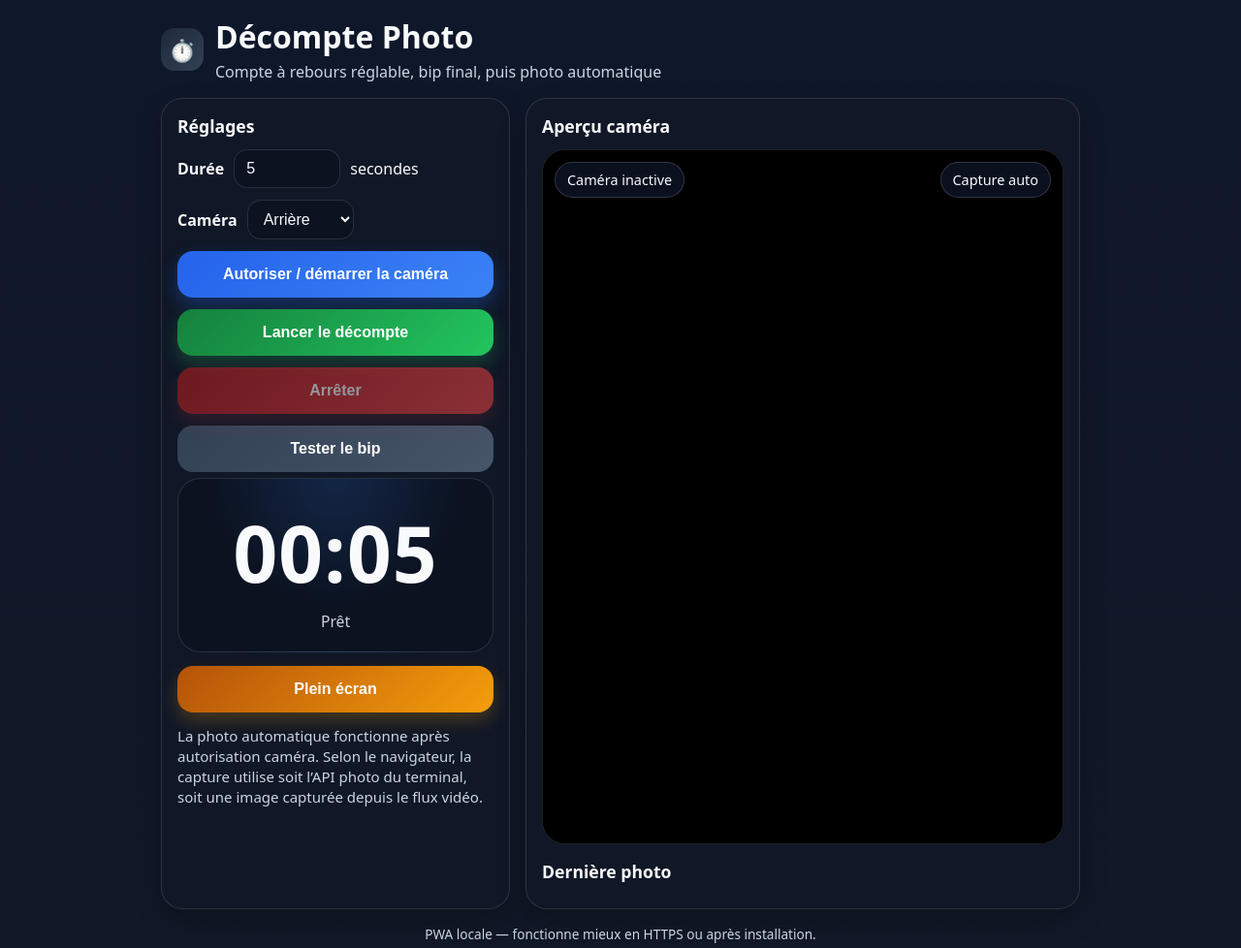
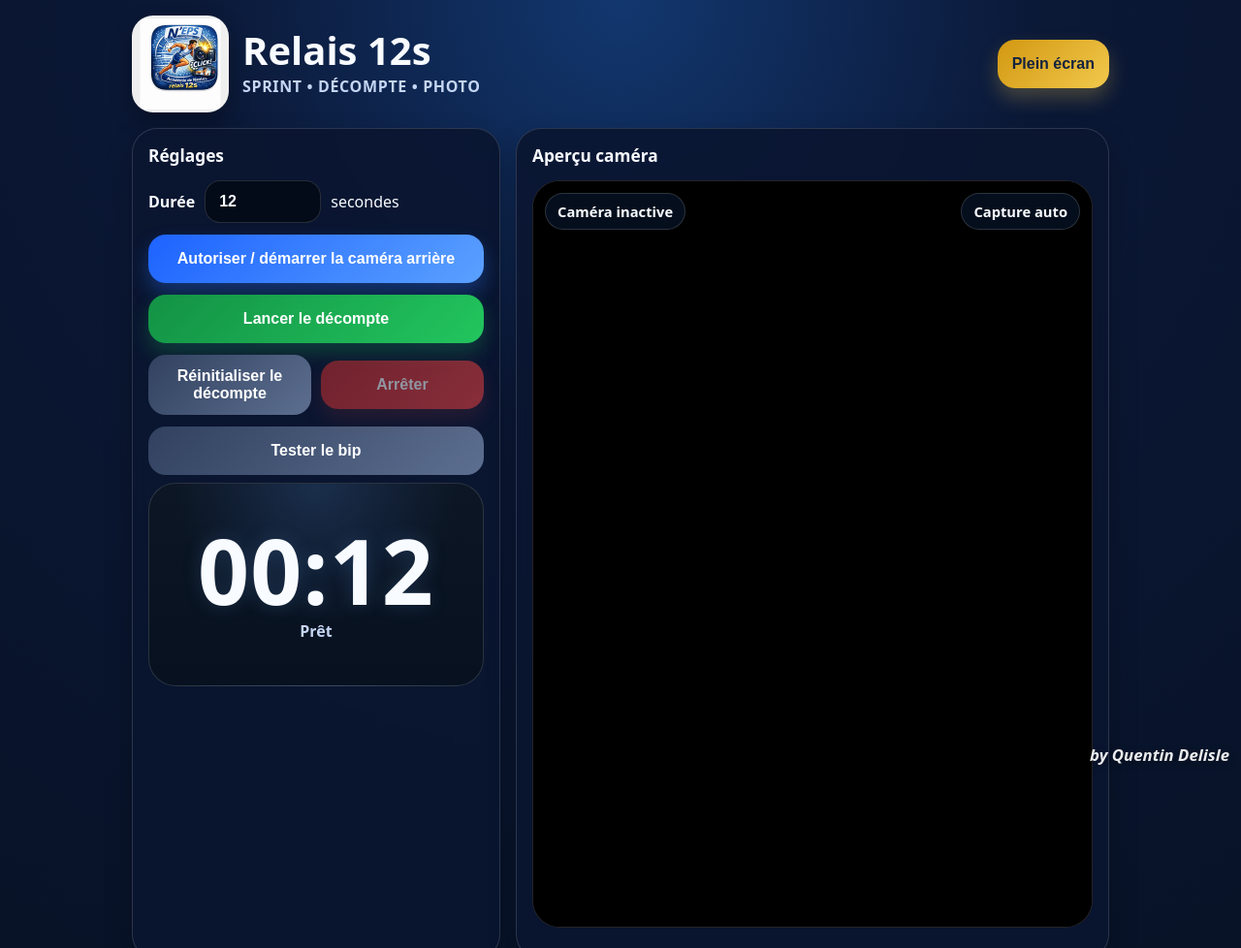
Before and after one commit to quentindelisle-cyber/12s, a plain HTML site: page index.html in a window 1280 px wide. Shown: the top 978 px of the page at 97% size. Drawn offline with Linux system fonts and the light colour scheme.

Commit message:
Add files via upload

```diff
--- a/index.html
+++ b/index.html
@@ -3,116 +3,255 @@
 <head>
   <meta charset="UTF-8" />
   <meta name="viewport" content="width=device-width, initial-scale=1, viewport-fit=cover" />
-  <meta name="theme-color" content="#0f172a" />
+  <meta name="theme-color" content="#0b1836" />
   <meta name="apple-mobile-web-app-capable" content="yes" />
   <meta name="apple-mobile-web-app-status-bar-style" content="black-translucent" />
-  <meta name="apple-mobile-web-app-title" content="Décompte Photo" />
-  <title>Décompte Photo</title>
+  <meta name="apple-mobile-web-app-title" content="Relais 12s" />
+  <title>Relais 12s</title>
   <link rel="manifest" href="manifest.json" />
   <link rel="icon" type="image/png" href="icon-192.png" />
   <style>
     :root {
-      --bg: #0f172a;
-      --card: #111827;
-      --card2: #1f2937;
-      --text: #f8fafc;
-      --muted: #cbd5e1;
-      --accent: #3b82f6;
-      --accent2: #60a5fa;
-      --ok: #22c55e;
-      --warn: #f59e0b;
-      --danger: #ef4444;
-      --border: rgba(255,255,255,0.12);
+      --bg1: #071225;
+      --bg2: #0b1836;
+      --card: rgba(10, 22, 48, 0.90);
+      --card-border: rgba(255,255,255,0.14);
+      --text: #f8fbff;
+      --muted: #c5d6f4;
+      --blue: #2e79ff;
+      --blue2: #6eb2ff;
+      --green: #22c55e;
+      --red: #ef4444;
+      --yellow: #f2c94c;
     }
     * { box-sizing: border-box; }
-    html, body { margin: 0; padding: 0; background: linear-gradient(180deg, #0f172a 0%, #111827 100%); color: var(--text); font-family: system-ui, -apple-system, Segoe UI, Roboto, Arial, sans-serif; }
+    html, body {
+      margin: 0;
+      min-height: 100%;
+      background: radial-gradient(circle at top, #12376f 0%, var(--bg2) 35%, var(--bg1) 100%);
+      color: var(--text);
+      font-family: system-ui, -apple-system, Segoe UI, Roboto, Arial, sans-serif;
+    }
     body { min-height: 100vh; }
-    .app { width: min(100%, 980px); margin: 0 auto; padding: 16px 16px 32px; }
-    .title { display:flex; align-items:center; gap:12px; margin-bottom: 16px; }
-    .badge { width: 44px; height: 44px; border-radius: 14px; background: linear-gradient(135deg, #1e293b, #334155); display:grid; place-items:center; font-size: 22px; }
-    h1 { font-size: clamp(1.4rem, 2.5vw, 2rem); margin: 0; }
-    .subtitle { color: var(--muted); margin-top: 4px; }
-    .grid { display: grid; grid-template-columns: 1fr; gap: 16px; }
-    @media (min-width: 860px) { .grid { grid-template-columns: 360px 1fr; } }
-    .card { background: rgba(17, 24, 39, 0.92); border: 1px solid var(--border); border-radius: 22px; padding: 16px; box-shadow: 0 12px 28px rgba(0,0,0,0.22); }
-    .card h2 { margin: 0 0 12px; font-size: 1.1rem; }
+    .app {
+      width: min(100%, 1040px);
+      margin: 0 auto;
+      padding: 16px 16px 64px;
+      position: relative;
+    }
+    .header {
+      display: flex;
+      align-items: center;
+      justify-content: space-between;
+      gap: 12px;
+      margin-bottom: 16px;
+    }
+    .brand {
+      display: flex;
+      align-items: center;
+      gap: 14px;
+      min-width: 0;
+    }
+    .brand img.logo {
+      width: clamp(70px, 12vw, 100px);
+      height: clamp(70px, 12vw, 100px);
+      object-fit: contain;
+      border-radius: 22px;
+      box-shadow: 0 10px 22px rgba(0,0,0,0.28);
+      background: rgba(255,255,255,0.08);
+    }
+    .brand-text h1 {
+      margin: 0;
+      font-size: clamp(1.55rem, 3.2vw, 2.5rem);
+      line-height: 1;
+    }
+    .brand-text .sub {
+      margin-top: 6px;
+      color: var(--muted);
+      font-weight: 700;
+      letter-spacing: .04em;
+      text-transform: uppercase;
+      font-size: clamp(.82rem, 1.6vw, 1rem);
+    }
+    .top-actions {
+      display: flex;
+      gap: 10px;
+      align-items: center;
+      flex-wrap: wrap;
+      justify-content: flex-end;
+    }
+    .grid {
+      display: grid;
+      grid-template-columns: 1fr;
+      gap: 16px;
+    }
+    @media (min-width: 900px) {
+      .grid { grid-template-columns: 380px 1fr; }
+    }
+    .card {
+      background: var(--card);
+      border: 1px solid var(--card-border);
+      border-radius: 26px;
+      padding: 16px;
+      box-shadow: 0 14px 30px rgba(0,0,0,0.24);
+      backdrop-filter: blur(8px);
+    }
+    .card h2 {
+      margin: 0 0 14px;
+      font-size: 1.08rem;
+    }
     .row { display: flex; gap: 10px; flex-wrap: wrap; align-items: center; }
     .row + .row { margin-top: 12px; }
-    label { font-weight: 600; }
-    input[type="number"], select {
-      width: 110px; background: #0b1220; color: var(--text); border: 1px solid var(--border); border-radius: 14px;
-      padding: 10px 12px; font-size: 1rem;
+    label { font-weight: 800; }
+    input[type="number"] {
+      width: 120px;
+      background: rgba(3, 10, 22, 0.88);
+      color: var(--text);
+      border: 1px solid var(--card-border);
+      border-radius: 16px;
+      padding: 12px 14px;
+      font-size: 1rem;
+      font-weight: 700;
     }
-    button {
-      appearance: none; border: none; border-radius: 16px; padding: 12px 14px; font-size: 1rem; font-weight: 700;
-      color: white; cursor: pointer; min-height: 48px;
-      background: linear-gradient(135deg, #2563eb, #3b82f6);
-      box-shadow: 0 8px 18px rgba(37,99,235,0.35);
+    button, a.dl {
+      appearance: none;
+      border: none;
+      border-radius: 18px;
+      padding: 13px 15px;
+      min-height: 50px;
+      font-size: 1rem;
+      font-weight: 800;
+      color: white;
+      cursor: pointer;
+      text-decoration: none;
+      display: inline-flex;
+      align-items: center;
+      justify-content: center;
+      text-align: center;
     }
-    button.secondary { background: linear-gradient(135deg, #334155, #475569); box-shadow: none; }
-    button.success { background: linear-gradient(135deg, #15803d, #22c55e); box-shadow: 0 8px 18px rgba(34,197,94,0.25); }
-    button.warn { background: linear-gradient(135deg, #b45309, #f59e0b); box-shadow: 0 8px 18px rgba(245,158,11,0.25); }
-    button.danger { background: linear-gradient(135deg, #b91c1c, #ef4444); box-shadow: 0 8px 18px rgba(239,68,68,0.25); }
+    button.primary { background: linear-gradient(135deg, #1d63ff, #5ba1ff); box-shadow: 0 10px 20px rgba(46,121,255,.33); }
+    button.secondary { background: linear-gradient(135deg, #31415f, #5d6f90); }
+    button.success { background: linear-gradient(135deg, #139245, #22c55e); box-shadow: 0 10px 20px rgba(34,197,94,.23); }
+    button.warn { background: linear-gradient(135deg, #d29812, #f2c94c); color: #13233f; box-shadow: 0 10px 20px rgba(242,201,76,.26); }
+    button.danger { background: linear-gradient(135deg, #c52d2d, #ef4444); box-shadow: 0 10px 20px rgba(239,68,68,.23); }
     button:disabled { opacity: .55; cursor: not-allowed; }
     .full { width: 100%; }
+    .split > * { flex: 1 1 0; }
     .timer {
-      display:grid; place-items:center; min-height: 180px; border-radius: 24px;
-      background: radial-gradient(circle at top, rgba(59,130,246,.18), transparent 55%), #0b1220;
-      border: 1px solid var(--border);
-      text-align: center; margin-top: 6px;
+      margin-top: 8px;
+      border-radius: 28px;
+      min-height: 210px;
+      border: 1px solid var(--card-border);
+      background:
+        radial-gradient(circle at top, rgba(91,161,255,.18), transparent 54%),
+        linear-gradient(180deg, rgba(255,255,255,.03), rgba(255,255,255,.01)),
+        rgba(5, 14, 29, 0.95);
+      display: grid;
+      place-items: center;
+      text-align: center;
+      padding: 20px;
     }
-    .time { font-size: clamp(3rem, 10vw, 5rem); font-weight: 800; letter-spacing: 1px; }
-    .status { color: var(--muted); margin-top: 6px; font-size: 0.98rem; }
-    .video-wrap { position: relative; border-radius: 24px; overflow: hidden; background: #000; border: 1px solid var(--border); aspect-ratio: 3 / 4; }
-    video, canvas.preview { width: 100%; height: 100%; object-fit: cover; display: block; background: #000; }
+    .time {
+      font-size: clamp(3.2rem, 12vw, 5.8rem);
+      font-weight: 900;
+      line-height: .95;
+      letter-spacing: 1px;
+      text-shadow: 0 0 20px rgba(110,178,255,.18);
+    }
+    .status { margin-top: 8px; color: var(--muted); font-size: 1rem; font-weight: 700; }
+    .video-wrap {
+      position: relative;
+      border-radius: 28px;
+      overflow: hidden;
+      background: #000;
+      border: 1px solid var(--card-border);
+      aspect-ratio: 3 / 4;
+    }
+    video, canvas.preview, img#photo {
+      width: 100%;
+      height: 100%;
+      object-fit: cover;
+      display: block;
+      background: #000;
+    }
     .camera-overlay {
-      position: absolute; inset: 0; display:flex; align-items:flex-start; justify-content:space-between; padding: 12px; pointer-events:none;
+      position: absolute;
+      inset: 0;
+      display: flex;
+      align-items: flex-start;
+      justify-content: space-between;
+      padding: 12px;
+      pointer-events: none;
     }
-    .pill { background: rgba(15,23,42,.72); backdrop-filter: blur(8px); border: 1px solid rgba(255,255,255,.16); border-radius: 999px; padding: 8px 12px; font-size: .9rem; }
+    .pill {
+      background: rgba(7, 18, 37, .78);
+      border: 1px solid rgba(255,255,255,.16);
+      border-radius: 999px;
+      padding: 8px 12px;
+      font-size: .92rem;
+      font-weight: 700;
+      backdrop-filter: blur(8px);
+    }
     .gallery { margin-top: 16px; }
-    .gallery img { width: 100%; border-radius: 18px; display:block; border: 1px solid var(--border); }
-    .note { color: var(--muted); font-size: .94rem; line-height: 1.4; }
+    .gallery h2 { margin-bottom: 10px; }
     .hidden { display: none !important; }
-    .footer { margin-top: 16px; color: var(--muted); font-size: .85rem; text-align:center; }
-    a.dl {
-      display:inline-flex; align-items:center; justify-content:center; text-decoration:none; color:white; margin-top: 10px;
-      border-radius: 16px; min-height: 48px; padding: 12px 14px; font-weight: 700; background: linear-gradient(135deg, #15803d, #22c55e);
+    .footer-signature {
+      position: fixed;
+      right: 12px;
+      bottom: calc(10px + env(safe-area-inset-bottom));
+      z-index: 20;
+      color: rgba(255,255,255,.92);
+      font-size: clamp(.9rem, 2vw, 1.05rem);
+      font-style: italic;
+      font-weight: 700;
+      text-shadow: 0 2px 8px rgba(0,0,0,.45);
+      pointer-events: none;
+    }
+    .footer-note {
+      margin-top: 14px;
+      text-align: center;
+      color: var(--muted);
+      font-size: .86rem;
+    }
+    @media (max-width: 620px) {
+      .header { align-items: flex-start; flex-direction: column; }
+      .top-actions { width: 100%; justify-content: stretch; }
+      .top-actions > * { flex: 1 1 0; }
     }
   </style>
 </head>
 <body>
   <div class="app">
-    <div class="title">
-      <div class="badge">⏱️</div>
-      <div>
-        <h1>Décompte Photo</h1>
-        <div class="subtitle">Compte à rebours réglable, bip final, puis photo automatique</div>
+    <header class="header">
+      <div class="brand">
+        <img class="logo" src="icon-square.png" alt="Logo Relais 12s" />
+        <div class="brand-text">
+          <h1>Relais 12s</h1>
+          <div class="sub">Sprint • Décompte • Photo</div>
+        </div>
       </div>
-    </div>
+      <div class="top-actions">
+        <button id="btnFullscreen" class="warn">Plein écran</button>
+      </div>
+    </header>
 
     <div class="grid">
       <section class="card">
         <h2>Réglages</h2>
         <div class="row">
           <label for="seconds">Durée</label>
-          <input id="seconds" type="number" min="1" max="3600" value="5" />
+          <input id="seconds" type="number" min="1" max="3600" value="12" />
           <span>secondes</span>
         </div>
         <div class="row">
-          <label for="cameraFacing">Caméra</label>
-          <select id="cameraFacing">
-            <option value="environment">Arrière</option>
-            <option value="user">Avant</option>
-          </select>
-        </div>
-        <div class="row">
-          <button id="btnCamera" class="full">Autoriser / démarrer la caméra</button>
+          <button id="btnCamera" class="primary full">Autoriser / démarrer la caméra arrière</button>
         </div>
         <div class="row">
           <button id="btnStart" class="success full">Lancer le décompte</button>
         </div>
-        <div class="row">
-          <button id="btnStop" class="danger full" disabled>Arrêter</button>
+        <div class="row split">
+          <button id="btnReset" class="secondary">Réinitialiser le décompte</button>
+          <button id="btnStop" class="danger" disabled>Arrêter</button>
         </div>
         <div class="row">
           <button id="btnTestBeep" class="secondary full">Tester le bip</button>
@@ -120,48 +259,41 @@
 
         <div class="timer">
           <div>
-            <div id="timeDisplay" class="time">00:05</div>
+            <div id="timeDisplay" class="time">00:12</div>
             <div id="status" class="status">Prêt</div>
           </div>
         </div>
-
-        <div class="row" style="margin-top:14px;">
-          <button id="btnFullscreen" class="warn full">Plein écran</button>
-        </div>
-
-        <p class="note" style="margin-top:14px;">
-          La photo automatique fonctionne après autorisation caméra. Selon le navigateur, la capture utilise soit l’API photo du terminal, soit une image capturée depuis le flux vidéo.
-        </p>
       </section>
 
       <section class="card">
         <h2>Aperçu caméra</h2>
         <div class="video-wrap">
           <video id="video" playsinline autoplay muted></video>
+          <canvas id="canvas" class="preview hidden"></canvas>
+          <img id="photo" alt="Dernière photo capturée" class="hidden" />
           <div class="camera-overlay">
             <div class="pill" id="cameraState">Caméra inactive</div>
-            <div class="pill" id="captureMode">Capture auto</div>
+            <div class="pill">Capture auto</div>
           </div>
         </div>
 
         <div class="gallery">
-          <h2 style="margin-bottom:10px;">Dernière photo</h2>
-          <canvas id="canvas" class="preview hidden"></canvas>
-          <img id="photo" alt="Dernière photo capturée" class="hidden" />
-          <a id="downloadLink" class="dl hidden" download="photo-decompte.png">Télécharger la photo</a>
+          <a id="downloadLink" class="dl hidden" download="photo-relais-12s.png">Télécharger la photo</a>
         </div>
       </section>
     </div>
 
-    <div class="footer">PWA locale — fonctionne mieux en HTTPS ou après installation.</div>
+    <div class="footer-note">PWA locale — fonctionne mieux en HTTPS ou après installation.</div>
   </div>
+
+  <div class="footer-signature">by Quentin Delisle</div>
 
   <script>
     const $ = (id) => document.getElementById(id);
     const secondsInput = $('seconds');
-    const cameraFacing = $('cameraFacing');
     const btnCamera = $('btnCamera');
     const btnStart = $('btnStart');
+    const btnReset = $('btnReset');
     const btnStop = $('btnStop');
     const btnTestBeep = $('btnTestBeep');
     const btnFullscreen = $('btnFullscreen');
@@ -175,9 +307,10 @@
 
     let stream = null;
     let countdownTimer = null;
-    let remaining = Number(secondsInput.value || 5);
+    let remaining = Number(secondsInput.value || 12);
     let audioCtx = null;
     let takingPhoto = false;
+    let lastObjectUrl = null;
 
     function fmt(seconds) {
       const m = Math.floor(seconds / 60).toString().padStart(2, '0');
@@ -199,32 +332,58 @@
       return audioCtx;
     }
 
-    function beep(duration = 220, frequency = 1200, volume = 0.08) {
+    function strongBeepPattern() {
       const ctx = ensureAudio();
-      const osc = ctx.createOscillator();
-      const gain = ctx.createGain();
-      osc.type = 'sine';
-      osc.frequency.value = frequency;
-      gain.gain.value = volume;
-      osc.connect(gain);
-      gain.connect(ctx.destination);
-      osc.start();
-      gain.gain.exponentialRampToValueAtTime(0.0001, ctx.currentTime + duration / 1000);
-      osc.stop(ctx.currentTime + duration / 1000);
+      const total = 3;
+      for (let i = 0; i < total; i++) {
+        const start = ctx.currentTime + i * 0.16;
+        const osc1 = ctx.createOscillator();
+        const osc2 = ctx.createOscillator();
+        const gain = ctx.createGain();
+        osc1.type = 'square';
+        osc2.type = 'triangle';
+        osc1.frequency.setValueAtTime(2200, start);
+        osc2.frequency.setValueAtTime(3150, start);
+        gain.gain.setValueAtTime(0.0001, start);
+        gain.gain.exponentialRampToValueAtTime(0.42, start + 0.01);
+        gain.gain.exponentialRampToValueAtTime(0.0001, start + 0.12);
+        osc1.connect(gain);
+        osc2.connect(gain);
+        gain.connect(ctx.destination);
+        osc1.start(start);
+        osc2.start(start);
+        osc1.stop(start + 0.13);
+        osc2.stop(start + 0.13);
+      }
+      if (navigator.vibrate) navigator.vibrate([80, 30, 80, 30, 80]);
     }
 
     async function startCamera() {
       stopCamera();
       try {
         setStatus('Demande d’autorisation caméra...');
-        stream = await navigator.mediaDevices.getUserMedia({
+        const baseConstraints = {
           video: {
-            facingMode: { ideal: cameraFacing.value },
             width: { ideal: 1920 },
-            height: { ideal: 1080 }
+            height: { ideal: 1080 },
+            facingMode: { exact: 'environment' }
           },
           audio: false
-        });
+        };
+
+        try {
+          stream = await navigator.mediaDevices.getUserMedia(baseConstraints);
+        } catch (err) {
+          stream = await navigator.mediaDevices.getUserMedia({
+            video: {
+              width: { ideal: 1920 },
+              height: { ideal: 1080 },
+              facingMode: { ideal: 'environment' }
+            },
+            audio: false
+          });
+        }
+
         video.srcObject = stream;
         await video.play();
         cameraState.textContent = 'Caméra active';
@@ -232,7 +391,7 @@
       } catch (err) {
         cameraState.textContent = 'Caméra inactive';
         setStatus('Accès caméra refusé ou indisponible');
-        alert('Impossible d’accéder à la caméra. Vérifie les permissions et utilise HTTPS ou une PWA installée.');
+        alert('Impossible d’accéder à la caméra arrière. Vérifie les permissions et utilise HTTPS ou une PWA installée.');
         console.error(err);
       }
     }
@@ -254,6 +413,7 @@
           setStatus('Décompte terminé — pas de caméra active');
           return;
         }
+
         const track = stream.getVideoTracks()[0];
         let blob = null;
 
@@ -276,7 +436,9 @@
           blob = await new Promise(resolve => canvas.toBlob(resolve, 'image/png', 1));
         }
 
+        if (lastObjectUrl) URL.revokeObjectURL(lastObjectUrl);
         const url = URL.createObjectURL(blob);
+        lastObjectUrl = url;
         photo.src = url;
         photo.classList.remove('hidden');
         canvas.classList.add('hidden');
@@ -300,9 +462,17 @@
       btnStop.disabled = true;
     }
 
+    function resetCountdown() {
+      stopCountdown();
+      remaining = Math.max(1, Number(secondsInput.value || 12));
+      renderTime();
+      setStatus('Décompte réinitialisé');
+    }
+
     async function startCountdown() {
       ensureAudio();
-      remaining = Math.max(1, Number(secondsInput.value || 5));
+      stopCountdown();
+      remaining = Math.max(1, Number(secondsInput.value || 12));
       renderTime();
       btnStart.disabled = true;
       btnStop.disabled = false;
@@ -313,10 +483,11 @@
         renderTime();
         if (remaining <= 0) {
           stopCountdown();
-          beep(350, 1400, 0.12);
+          strongBeepPattern();
           setStatus('Bip ! Capture photo...');
           await capturePhoto();
-          secondsInput.dispatchEvent(new Event('input'));
+          remaining = Math.max(1, Number(secondsInput.value || 12));
+          renderTime();
         }
       }, 1000);
     }
@@ -334,7 +505,7 @@
     }
 
     secondsInput.addEventListener('input', () => {
-      remaining = Math.max(1, Number(secondsInput.value || 5));
+      remaining = Math.max(1, Number(secondsInput.value || 12));
       renderTime();
     });
 
@@ -342,11 +513,12 @@
     btnStart.addEventListener('click', startCountdown);
     btnStop.addEventListener('click', () => {
       stopCountdown();
-      remaining = Math.max(1, Number(secondsInput.value || 5));
+      setStatus('Décompte arrêté');
+      remaining = Math.max(1, Number(secondsInput.value || 12));
       renderTime();
-      setStatus('Décompte arrêté');
     });
-    btnTestBeep.addEventListener('click', () => beep());
+    btnReset.addEventListener('click', resetCountdown);
+    btnTestBeep.addEventListener('click', strongBeepPattern);
     btnFullscreen.addEventListener('click', toggleFullscreen);
 
     window.addEventListener('beforeunload', stopCamera);
```
Also changed, not shown: sw.js (+4 -4 lines), icon-192.png, icon-512.png, icon-source.png (added), icon-square.png (added), logo-neps.jpeg (added), manifest.json.
